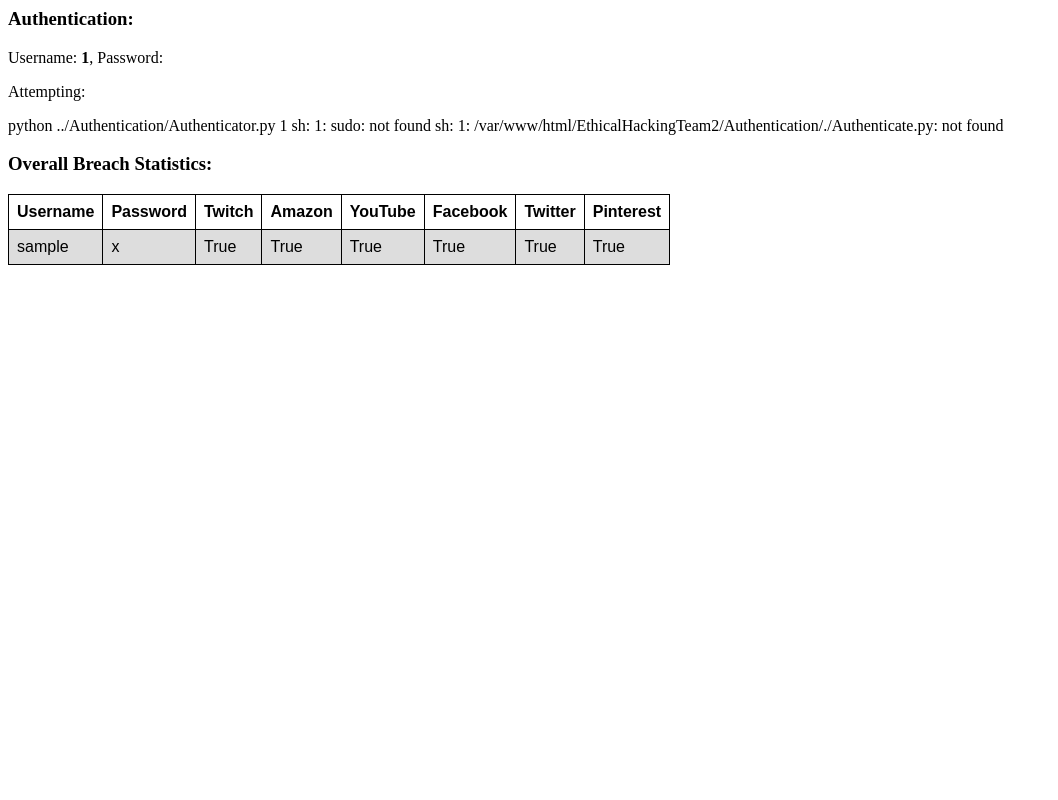
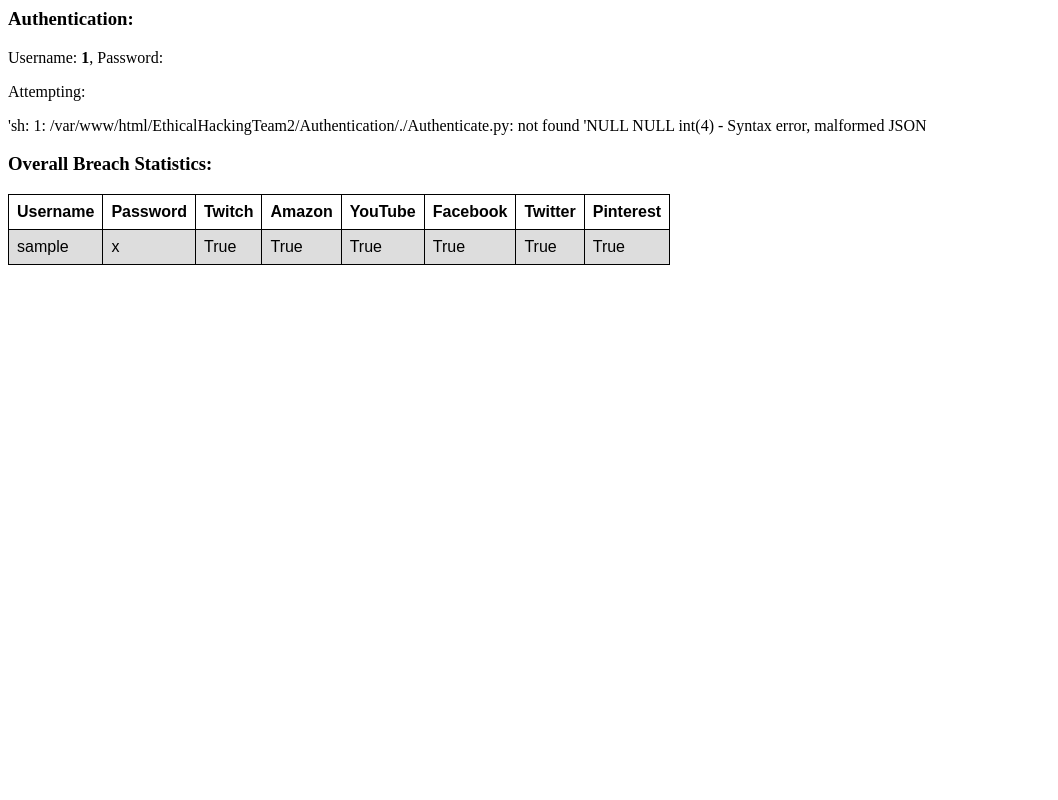
Before and after one commit to agerome/EthicalHackingTeam2, a PHP site: page /authenticate.php?username=1 in a window 1280 px wide. Shown: the whole page, without its empty margins (0-1058 px from the left). Run offline with PHP 8.4, Linux system fonts and the light colour scheme; tables that the repository leaves empty or names only in its code hold one stand-in row (values such as "Sample post"); data that the repository does not hold is empty.

```diff
--- a/Breach/authenticate.php
+++ b/Breach/authenticate.php
@@ -45,17 +45,43 @@ foreach ($_GET['breachSelector'] as $selectedOption) {
 echo "</p>";
 
 // Call the command
-$cmd = "python ../Authentication/Authenticator.py " . $user . " " . $pass . " " . $sites;
+$cmd = "/var/www/html/EthicalHackingTeam2/Authentication/./Authenticate.py " . $user . " " . $pass . " " . $sites . " 2>&1";
 $output = shell_exec($cmd);
-echo $cmd;
-//echo "output:" . $output;
-//$o = shell_exec("sudo python ../Authentication/Authenticate.py ikualloveryou 2609drag facebook");
-//echo "o:" . $o;
-//$e =  shell_exec("/usr/bin/python /var/www/html/EthicalHackingTeam2/Authentication/Authenticate.py 2>&1");
-//echo "e:" . $e;
-//echo shell_exec("pip install mechanize");
-echo shell_exec("sudo -u ubuntu whoami 2>&1");
-echo shell_exec("/var/www/html/EthicalHackingTeam2/Authentication/./Authenticate.py 2>&1");
+$output = "'" . $output . "'";
+echo $output;
+
+
+// Parse the command
+$json = json_decode($output, true);
+var_dump($json);
+var_dump($json);
+echo $json->{"twitch"};
+$error = json_last_error();
+var_dump($error);
+
+switch ($error) {
+    case JSON_ERROR_NONE:
+        echo ' - No errors';
+    break;
+    case JSON_ERROR_DEPTH:
+        echo ' - Maximum stack depth exceeded';
+    break;
+    case JSON_ERROR_STATE_MISMATCH:
+        echo ' - Underflow or the modes mismatch';
+    break;
+    case JSON_ERROR_CTRL_CHAR:
+        echo ' - Unexpected control character found';
+    break;
+    case JSON_ERROR_SYNTAX:
+        echo ' - Syntax error, malformed JSON';
+    break;
+    case JSON_ERROR_UTF8:
+        echo ' - Malformed UTF-8 characters, possibly incorrectly encoded';
+    break;
+    default:
+        echo ' - Unknown error';
+    break;
+}
 
 // Display the breach statistics - all of the users
 echo "<h3>Overall Breach Statistics:</h3>";
```
Also changed, not shown: 1 other file.
